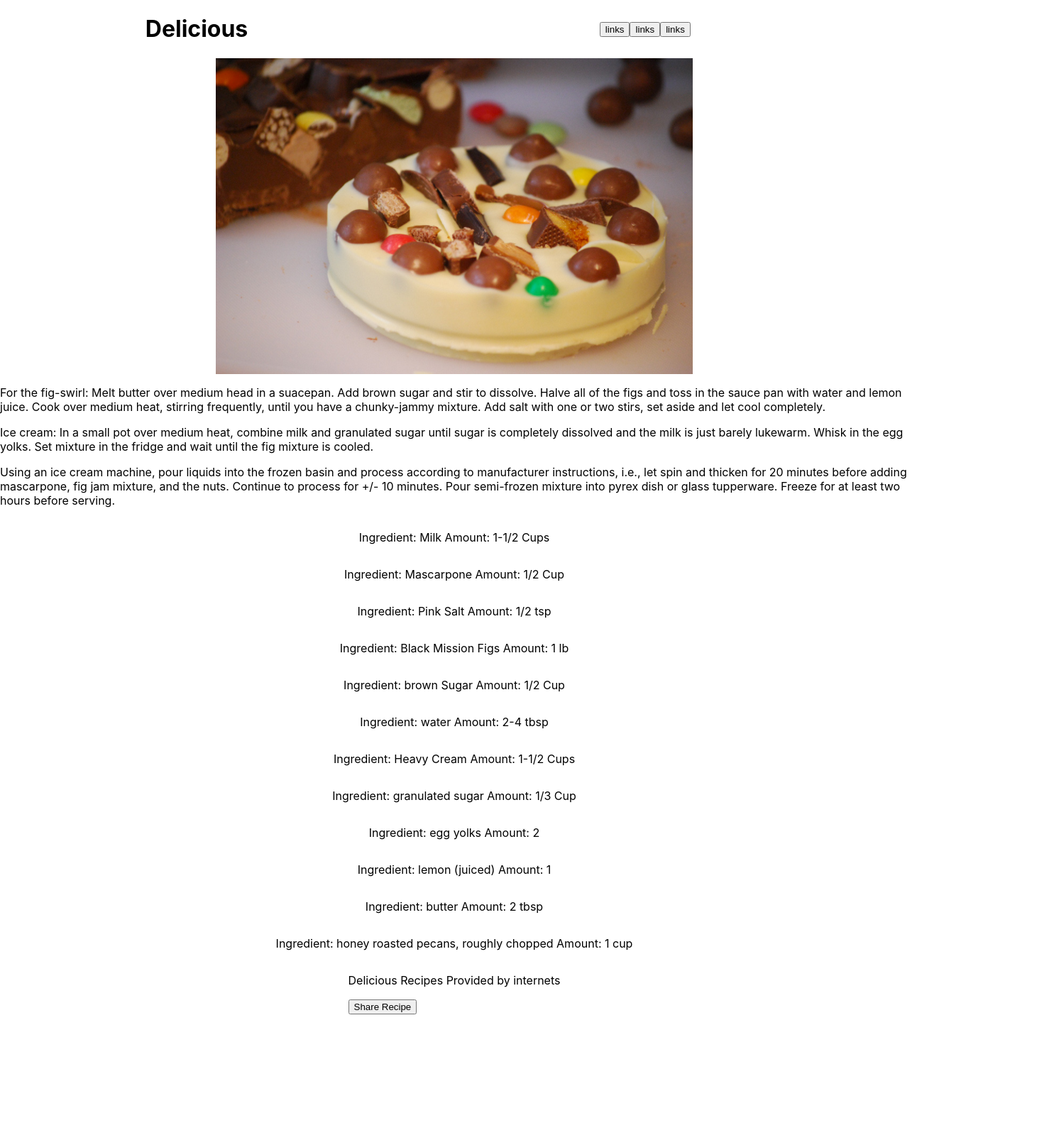
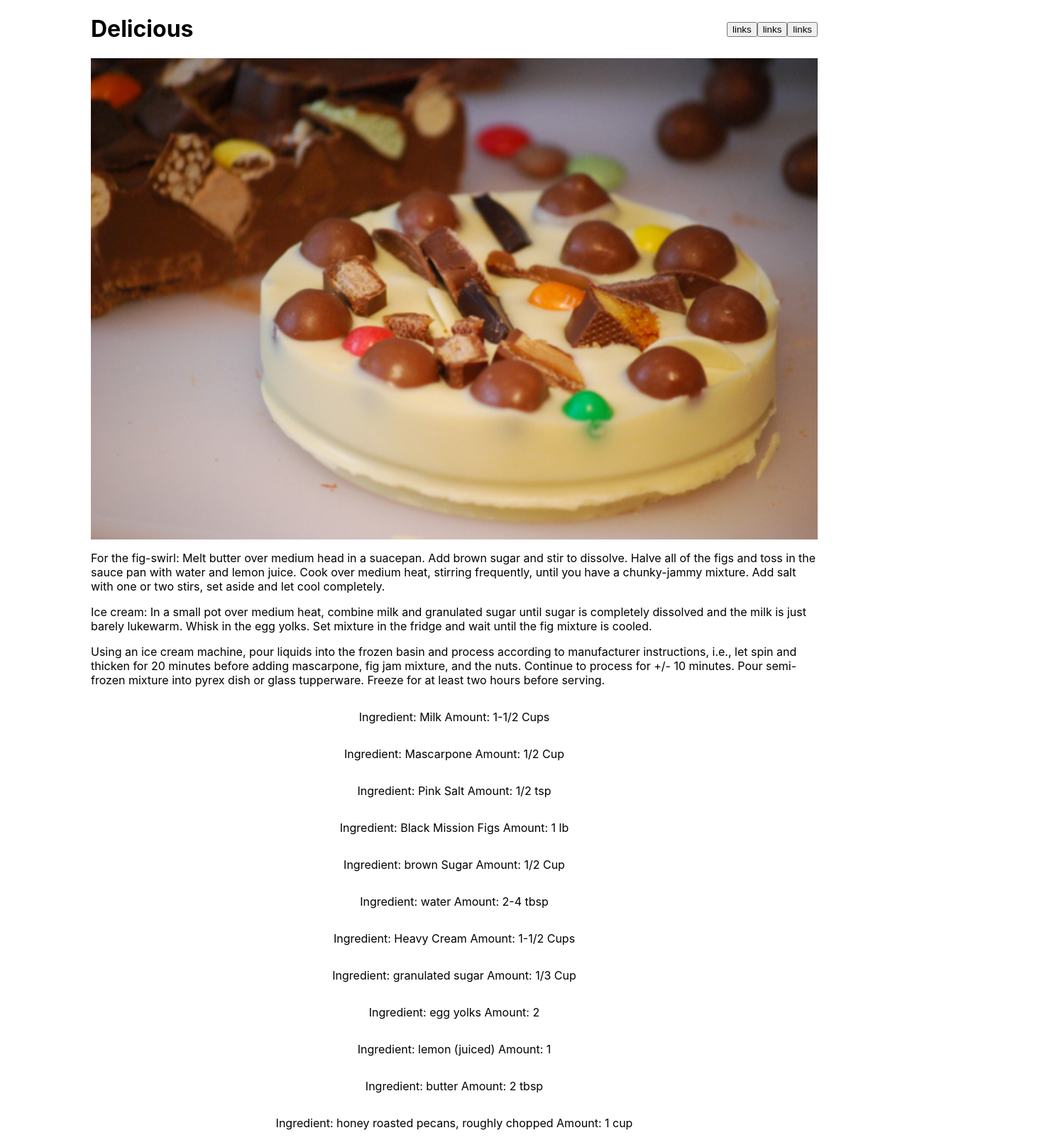
Before and after one commit to stephen-leisy/choclatey-pizza, a React (Create React App) app: page / in a window 1280 px wide. Shown: the top 1606 px of the page at 71% size, 1485 px wide, since content can reach past the window. Before the commit the page ends 1429 px from the top, so only its background shows below. Built offline with nearby package versions, Linux system fonts and the light colour scheme.

Commit message:
formatted page stuffs.

```diff
--- a/src/ImgSection.js
+++ b/src/ImgSection.js
@@ -3,7 +3,7 @@ import React from 'react';
 export default class SweetSweetCake extends React.Component {
     render() {
         return (
-            <img alt="cake" src={"ChocolatePizza.png"} />
+            <img alt="cake" src={"ChocolatePizza.png"} className="cake-photo" />
         )
     }
 }
--- a/src/PageFooter.js
+++ b/src/PageFooter.js
@@ -3,7 +3,7 @@ import React from 'react'
 export default class PageFooter extends React.Component {
     render() {
         return (
-            <header>
+            <header className="footer-header-dig">
                 <p>Delicious Recipes Provided by internets</p>
                 <button>Share Recipe</button>
             </header>
--- a/src/RecipeSection.js
+++ b/src/RecipeSection.js
@@ -4,7 +4,7 @@ export default class SweetSweetRecipe extends React.Component {
     render() {
         return (
             // <img alt="recipe" src={'recipe.png'} height="670px" width="500px" />
-            <section>
+            <section className="recipe-style">
                 <p>For the fig-swirl: Melt butter over medium head in a suacepan. Add brown sugar and stir to dissolve. Halve all of the figs and toss in the sauce pan with water and lemon juice. Cook over medium heat, stirring frequently, until you have a chunky-jammy mixture. Add salt with one or two stirs, set aside and let cool completely.</p>
                 <p>Ice cream: In a small pot over medium heat, combine milk and granulated sugar until sugar is completely dissolved and the milk is just barely lukewarm. Whisk in the egg yolks. Set mixture in the fridge and wait until the fig mixture is cooled.</p>
                 <p>Using an ice cream machine, pour liquids into the frozen basin and process according to manufacturer instructions, i.e., let spin and thicken for 20 minutes before adding mascarpone, fig jam mixture, and the nuts. Continue to process for +/- 10 minutes. Pour semi-frozen mixture into pyrex dish or glass tupperware. Freeze for at least two hours before serving.</p>
--- a/src/index.css
+++ b/src/index.css
@@ -21,12 +21,25 @@ code {
 }
 
 .sweet-sweet-header {
-  display: grid;
-  grid-template-columns: 1fr 1fr;
-  justify-content: center;
+
+  display: flex;
+  justify-content: space-between;
   align-items: center;
-  width: 100%;
-  margin-left: 32%;
+  width: 80%;
+
 
 
 }
+.footer-header-dig {
+  display: flex;
+  justify-content: space-between;
+  width: 80%;
+
+
+}
+.recipe-style {
+  width: 80%
+}
+.cake-photo {
+  width: 80%;
+}
```
